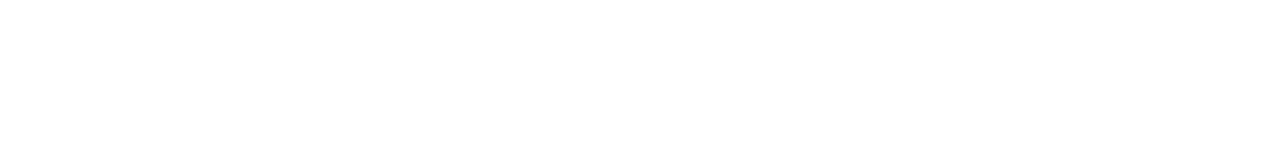
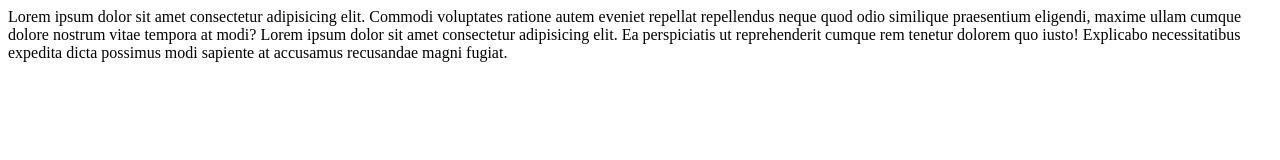
Before and after one commit to SydorRoman/Trainings, a website: page ui/index.html in a window 1280 px wide. Drawn offline with Linux system fonts and the light colour scheme.

Commit message:
[ADD] two lorems

```diff
--- a/ui/index.html
+++ b/ui/index.html
@@ -7,6 +7,7 @@
     <title>Document</title>
 </head>
 <body>
-
+    Lorem ipsum dolor sit amet consectetur adipisicing elit. Commodi voluptates ratione autem eveniet repellat repellendus neque quod odio similique praesentium eligendi, maxime ullam cumque dolore nostrum vitae tempora at modi?
+    Lorem ipsum dolor sit amet consectetur adipisicing elit. Ea perspiciatis ut reprehenderit cumque rem tenetur dolorem quo iusto! Explicabo necessitatibus expedita dicta possimus modi sapiente at accusamus recusandae magni fugiat.
 </body>
 </html>
```
